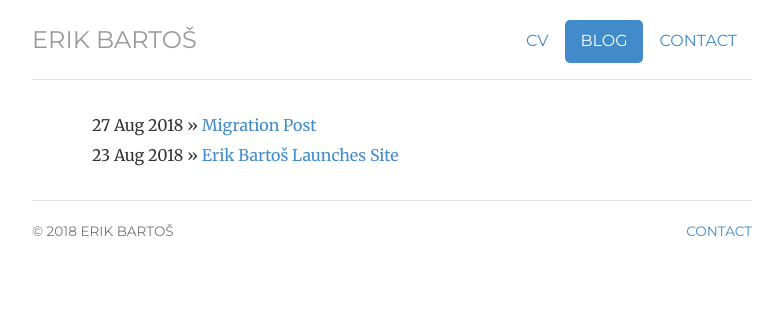
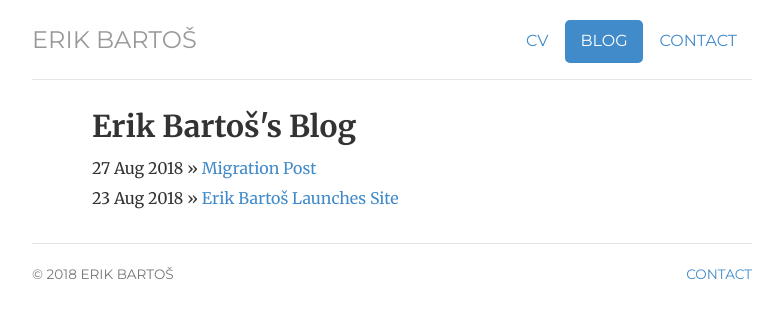
Before and after one commit to Mezek/mezek.github.io, a Jekyll site: the page built from blog/index.html, in a window 1280 px wide. Shown: the top 318 px of the page, without its empty margins (248-1031 px from the left). Built offline with Jekyll 4.4.1, drawn with Linux system fonts in a browser that asks for light colours; nearby versions of some CDN libraries; library files that are not in the unit come from our copies.

Commit message:
Update post-list.html

```diff
--- a/_includes/post-list.html
+++ b/_includes/post-list.html
@@ -1,7 +1,10 @@
 <div class="notelist">
-    {% for post in site.posts %}
-    <ul class="listnotes list-unstyled">
+	<h2>Erik Bartoš's Blog</h2>
+
+	{% for post in site.posts %}
+	<ul class="listnotes list-unstyled">
 		<li><span>{{ post.date | date_to_string }} &raquo;</span> <a href="{{ post.url }}">{{ post.title }}</a></li>
-    </ul>
-    {% endfor %}
+	</ul>
+	{% endfor %}
+
 </div><!--/.notelist -->
```
